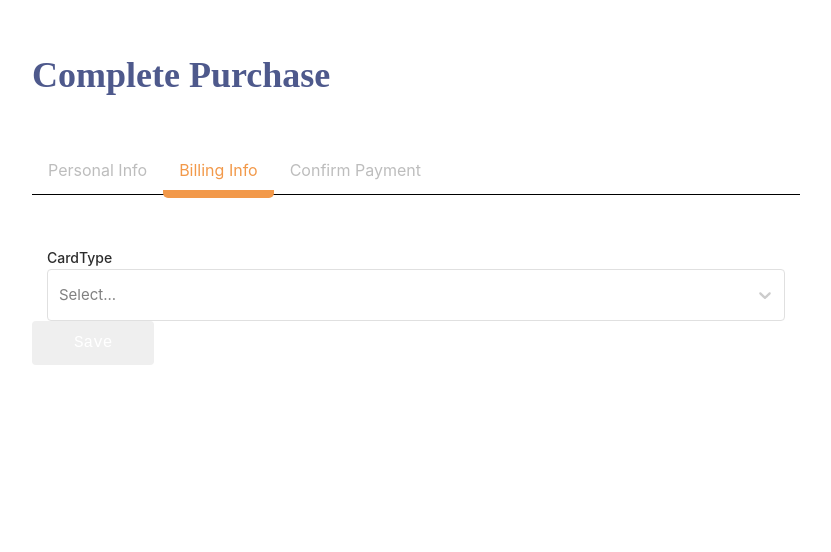
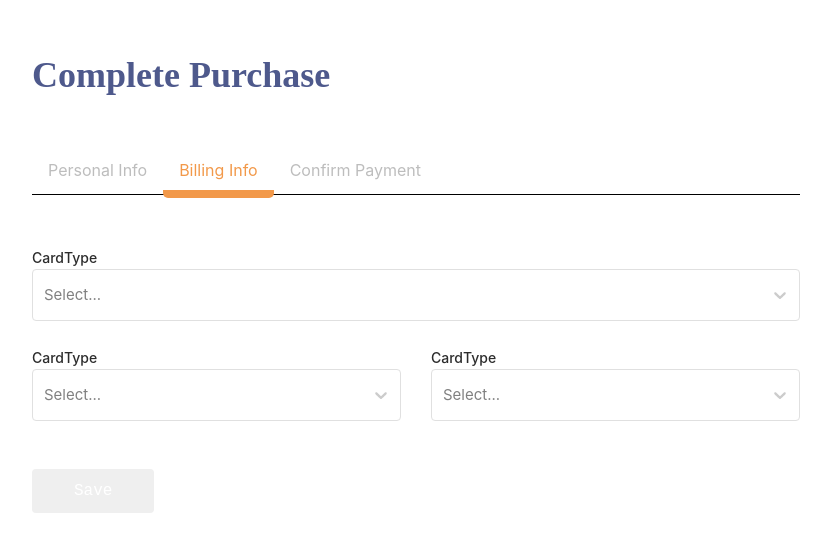
Before and after one commit to TechieTee/Pairo_Solutions_Frontend_Assessment, a React (Create React App) app: page / in a window 1280 px wide. Both pictures are taken after a click on the item "Billing Info". Shown: the top 552 px of the page, without its empty margins (224-1055 px from the left). Built offline with nearby package versions, Linux system fonts and the light colour scheme.

Commit message:
adds custom dropdown to billingform

```diff
--- a/src/pages/BillingForm.js
+++ b/src/pages/BillingForm.js
@@ -28,7 +28,7 @@ const BillingForm = () => {
       <Formik initialValues={cardInitialValues} enableReinitialize={true}>
         {({ values, isSubmitting, errors }) => (
           <Form>
-            <div>
+            <div> <div className="row">
               <div className="col-md-12">
                 <CustomDropdown
                   label="CardType"
@@ -36,11 +36,32 @@ const BillingForm = () => {
                   name="cardtype"
                   options={CardType}
                 />
+                </div>
+              </div><br/>
+              <div className="row">
+                <div className="col-md-6">
+                <CustomDropdown
+                  label="CardType"
+                  id="cardtype"
+                  name="cardtype"
+                  options={CardType}
+                />
+                </div>
+                <div className="col-md-6">
+                  <CustomDropdown
+                  label="CardType"
+                  id="cardtype"
+                  name="cardtype"
+                  options={CardType}
+                />
+
+                  <br />
+                </div>
               </div>
             </div>
           </Form>
         )}
-      </Formik>
+      </Formik><br/>
       <Button
         style={{ width: "auto" }}
         btnStyle="primary"
```
